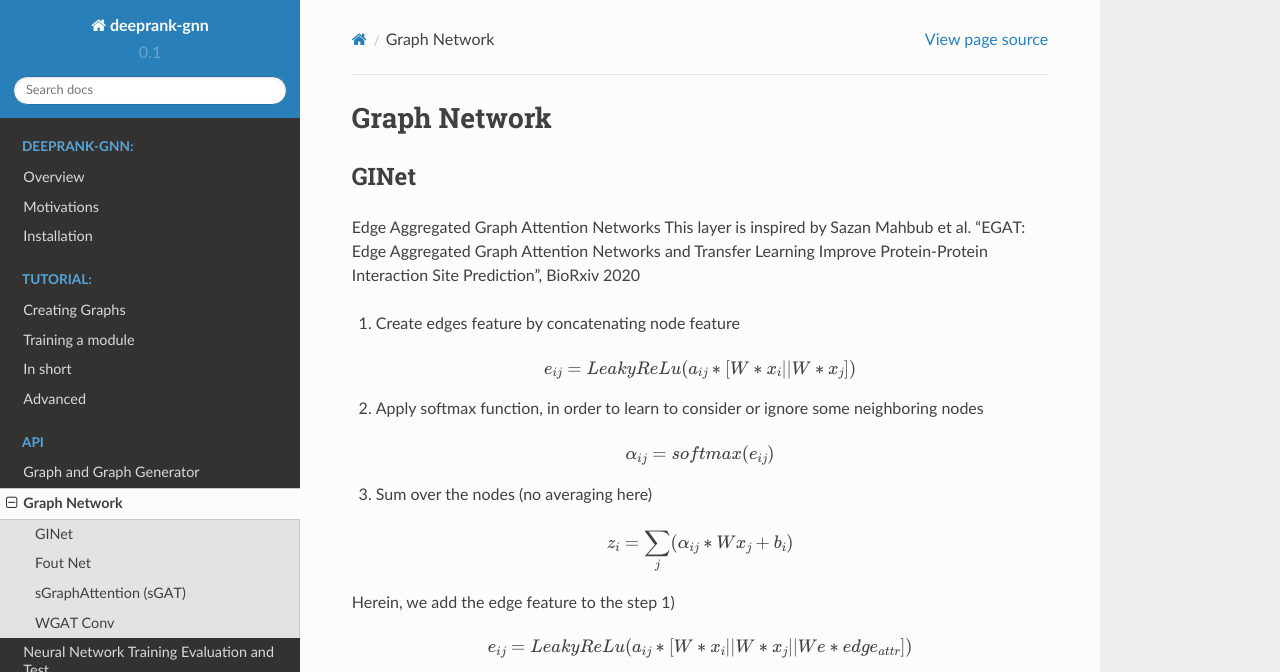
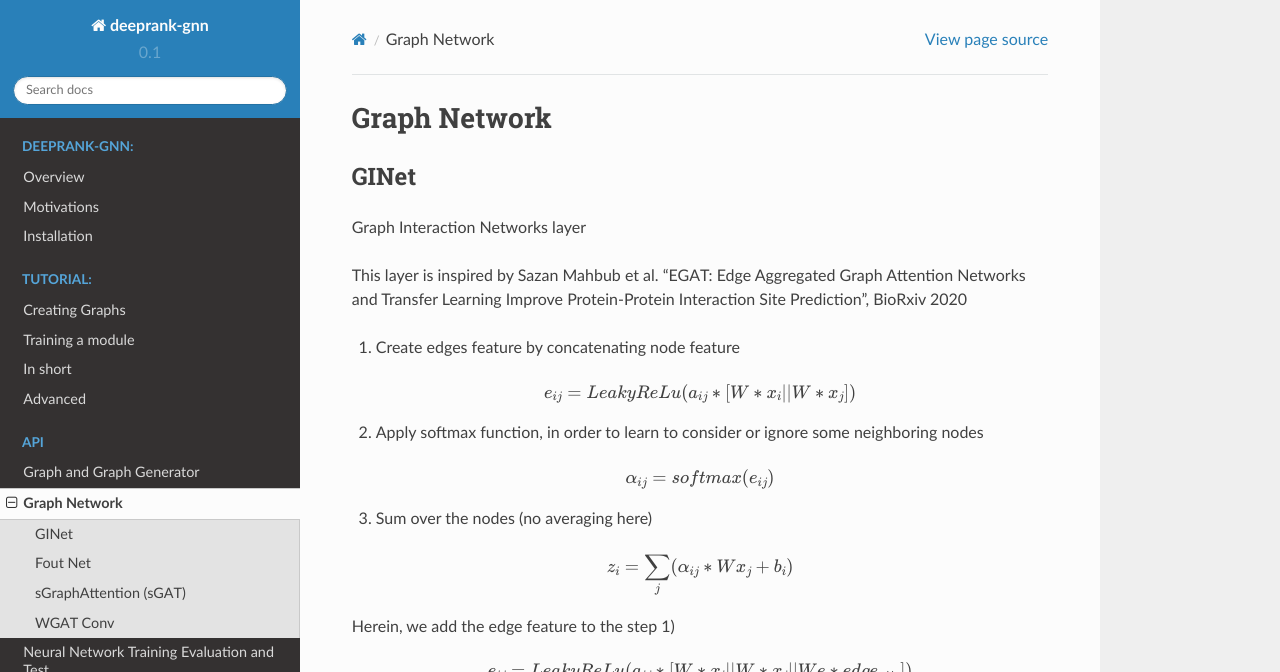
Before and after one commit to DeepRank/Deeprank-GNN, a Sphinx documentation site: the page built from docs/api.graph_network.rst, in a window 1280 px wide and 900 px high, cut to the strip 0-672 px from the top of the window. Built offline with Sphinx 7.4.7 and the Read the Docs theme 2.0.0, drawn with Linux system fonts in a browser that asks for light colours.

Commit message:
Update api.graph_network.rst

```diff
--- a/docs/api.graph_network.rst
+++ b/docs/api.graph_network.rst
@@ -4,7 +4,8 @@ Graph Network
 GINet
 --------------------------------------
 
-Edge Aggregated Graph Attention Networks
+Graph Interaction Networks layer
+
 This layer is inspired by Sazan Mahbub et al. "EGAT: Edge Aggregated Graph Attention Networks and Transfer Learning Improve Protein-Protein Interaction Site Prediction", BioRxiv 2020
 
 1) Create edges feature by concatenating node feature
```
